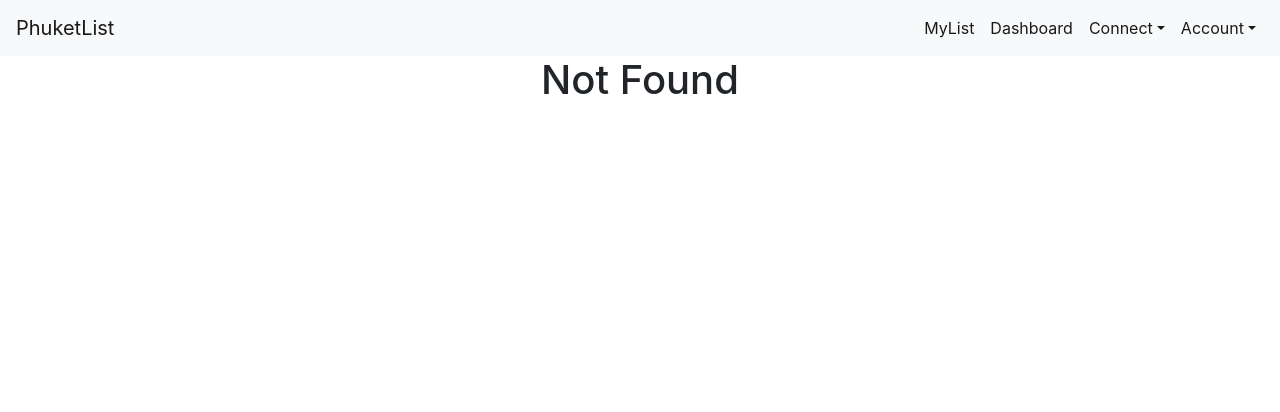
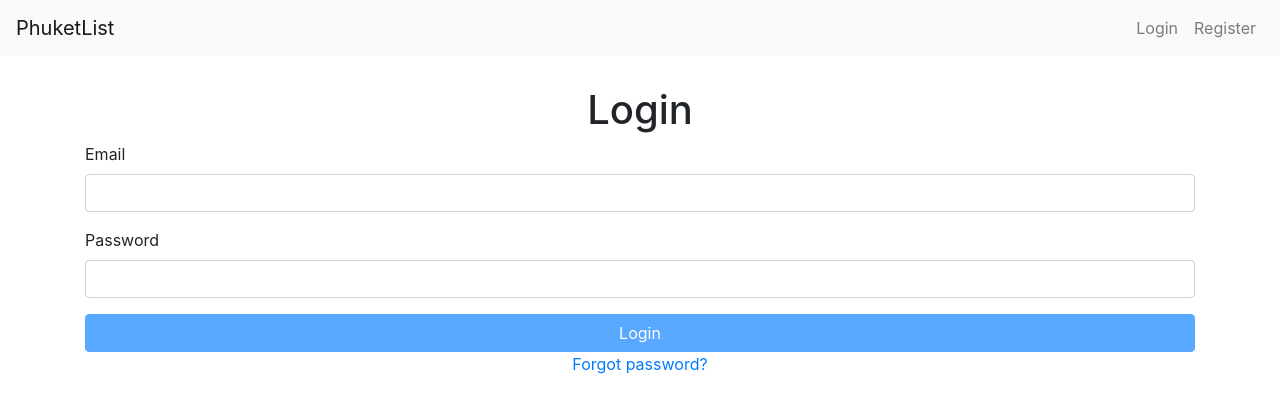
Before and after one commit to stevenGarciaDev/PhuketList, a React (Create React App) app in the folder front-end/: page / in a window 1280 px wide. Before the commit this address led to /not-found. Shown: the top 412 px of the page. Built offline with nearby package versions, Linux system fonts and the light colour scheme.

Commit message:
Create ProtectedRoutes and improve components.

```diff
--- a/front-end/src/App.js
+++ b/front-end/src/App.js
@@ -1,28 +1,22 @@
 import React, { Component } from 'react';
-// import logo from './logo.svg';
 import './App.css';
-import jwtDecode from 'jwt-decode';
 import { Route, Switch, Redirect } from 'react-router-dom';
 import BucketList from './components/BucketList';
 import Navbar from './components/Navbar';
 import LoginForm from "./components/LoginForm";
 import RegisterForm from "./components/RegisterForm";
 import NotFound from "./components/notFound";
+import ProtectedRoute from "./components/common/protectedRoute";
+import { getCurrentUser } from "./services/authService";
 
 class App extends Component {
 
   state = { };
 
   componentDidMount() {
-    try {
-      const jwt = localStorage.getItem('token');
-      const user = jwtDecode(jwt);
-      this.setState({ user });
-    }
-    catch (ex) {
-      // can ignore errors,
-      // as not an application error
-    }
+    const user = getCurrentUser();
+    console.log("The user is ", user);
+    this.setState({ user });
   }
 
   render() {
@@ -31,13 +25,14 @@ class App extends Component {
         <Navbar user={this.state.user} />
         <div className="content">
           <Switch>
-            <Route
+            <ProtectedRoute
               path="/bucketList"
               render={(props) => <BucketList user={this.state.user} {...props} /> }
             />
             <Route path="/login" component={LoginForm} />
             <Route path="/register" component={RegisterForm} />
             <Route path="/not-found" component={NotFound} />
+            <Route path="/" component={LoginForm} />
             <Redirect to="/not-found" />
           </Switch>
         </div>
--- a/front-end/src/components/BucketList.jsx
+++ b/front-end/src/components/BucketList.jsx
@@ -9,15 +9,14 @@ class BucketList extends Component {
   constructor(props) {
     super(props);
     this.state = {
-      user: props.user,
       listItems: []
     }
   }
 
   componentDidMount() {
     // get bucket list items
-    console.log(this.state.user);
-    let listItems = getListItems(this.state.user);
+    console.log(this.props.user);
+    let listItems = getListItems(this.props.user);
     this.setState({ listItems });
   }
 
--- a/front-end/src/components/LoginForm.jsx
+++ b/front-end/src/components/LoginForm.jsx
@@ -2,6 +2,7 @@ import React from "react";
 import Joi from "joi-browser";
 import Form from "./common/form";
 import { login } from "../services/authService";
+import { Link } from 'react-router-dom';
 
 class LoginForm extends Form {
   state = {
@@ -45,6 +46,7 @@ class LoginForm extends Form {
           {this.renderInput("password", "Password", "password")}
           {this.renderButton("Login")}
         </form>
+        <Link to="/resetPassword">Forgot password?</Link>
       </div>
     );
   }
--- a/front-end/src/components/Navbar.jsx
+++ b/front-end/src/components/Navbar.jsx
@@ -4,6 +4,8 @@ import { NavLink, Link } from 'react-router-dom';
 class Navbar extends Component {
 
   render() {
+    const { user } = this.props;
+
     return (
       <nav className="navbar navbar-expand-lg navbar-light bg-light">
           <Link className="navbar-brand" to="#">PhuketList</Link>
@@ -11,9 +13,13 @@ class Navbar extends Component {
           <span className="navbar-toggler-icon"></span>
         </button>
 
+
         <div className="collapse navbar-collapse" id="navbarSupportedContent">
           <ul className="navbar-nav ml-auto">
-            <li className="nav-item active">
+
+          {user &&
+            <React.Fragment>
+              <li className="nav-item">
                 <NavLink className="nav-link" to="#">MyList <span className="sr-only">(current)</span></NavLink>
               </li>
               <li className="nav-item">
@@ -45,6 +51,21 @@ class Navbar extends Component {
                   <Link className="dropdown-item" to="#">Sign out</Link>
                 </div>
               </li>
+            </React.Fragment>
+          }
+
+          {!user &&
+            <React.Fragment>
+              <NavLink className="nav-link" to="/login">
+                Login
+              </NavLink>
+
+              <NavLink className="nav-link" to="/register">
+                Register
+              </NavLink>
+            </React.Fragment>
+          }
+
           </ul>
         </div>
       </nav>
--- /dev/null
+++ b/front-end/src/components/common/protectedRoute.jsx
@@ -0,0 +1,17 @@
+import React from 'react';
+import { Route, Redirect } from 'react-router-dom';
+import { getCurrentUser } from '../../services/authService';
+
+const ProtectedRoute = ({ path, component: Component, render, ...rest }) => {
+  return (
+    <Route
+      {...rest}
+      render={props => {
+        if (!getCurrentUser) return <Redirect to="/login" />
+        return Component ? <Component {...props} /> : render(props);
+      }}
+    />
+  );
+};
+
+export default ProtectedRoute;
--- a/front-end/src/services/authService.js
+++ b/front-end/src/services/authService.js
@@ -1,5 +1,6 @@
 import http from "./httpService";
 import { apiUrl } from "../config.json";
+import jwtDecode from 'jwt-decode';
 
 const apiEndpoint = apiUrl + "/auth";
 
@@ -7,6 +8,17 @@ export function login(email, password) {
   return http.post(apiEndpoint, { email,password });
 }
 
+export function getCurrentUser() {
+  try {
+    const jwt = localStorage.getItem('token');
+    const user = jwtDecode(jwt);
+    return user;
+  }
+  catch (ex) {
+    return null;
+  }
+}
+
 export function getBucketList(user) {
   return http.get(`${apiEndpoint}/${user._id}`);
 }
```
Lines whose indentation alone changed are shown as unchanged.
